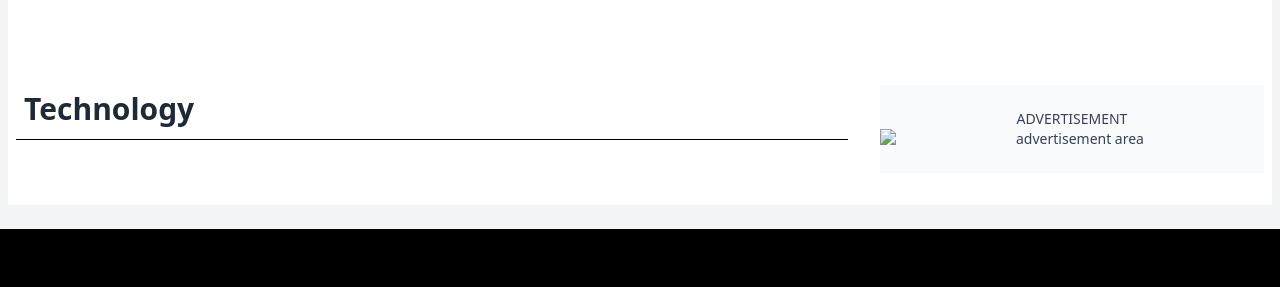
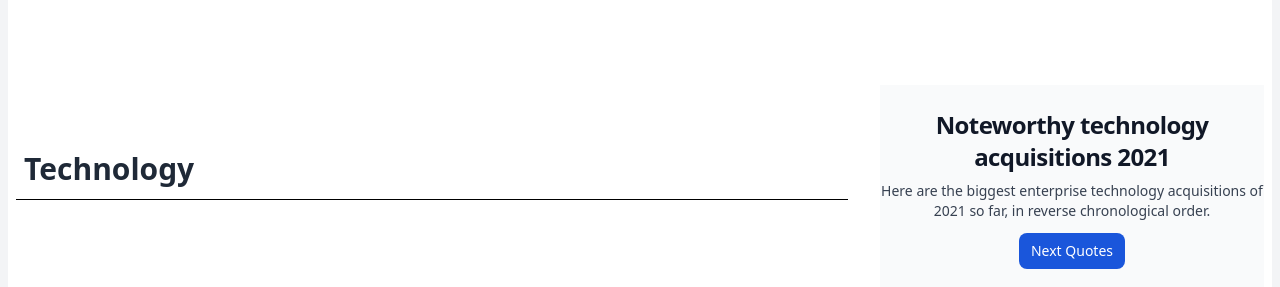
Before and after one commit to googjohn/Mini-2-tailwindcss, a website: page src/index.html in a window 1280 px wide. Shown: the part 1795-2082 px from the top of the page. Drawn offline with nearby package versions, Linux system fonts and the light colour scheme; files that its build step writes are made by us from their sources; no server answers; some icons are missing.

Commit message:
forex done

```diff
--- a/src/index.html
+++ b/src/index.html
@@ -1162,9 +1162,12 @@
                 <div class="w-full bg-gray-50 h-full">
                   <div class="text-sm py-6 sticky">
                     <div class="w-full text-center">
-                      <a class="uppercase" href="#">Advertisement</a>
                       <a href="#">
-                        <img class="mx-auto" src="./images/dummy/250.jpg" alt="advertisement area">
+                      <h5 class="mb-2 text-2xl font-bold tracking-tight text-gray-900 dark:text-white">Noteworthy technology acquisitions 2021</h5>
+                      </a>
+                      <p class="mb-3 font-normal text-gray-700 dark:text-gray-400">Here are the biggest enterprise technology acquisitions of 2021 so far, in reverse chronological order.</p>
+                      <a href="#" class="inline-flex items-center px-3 py-2 text-sm font-medium text-center text-white bg-blue-700 rounded-lg hover:bg-blue-800 focus:ring-4 focus:outline-none focus:ring-blue-300 dark:bg-blue-600 dark:hover:bg-blue-700 dark:focus:ring-blue-800">
+                      Next Quotes
                       </a>
                     </div>
                   </div>
```
